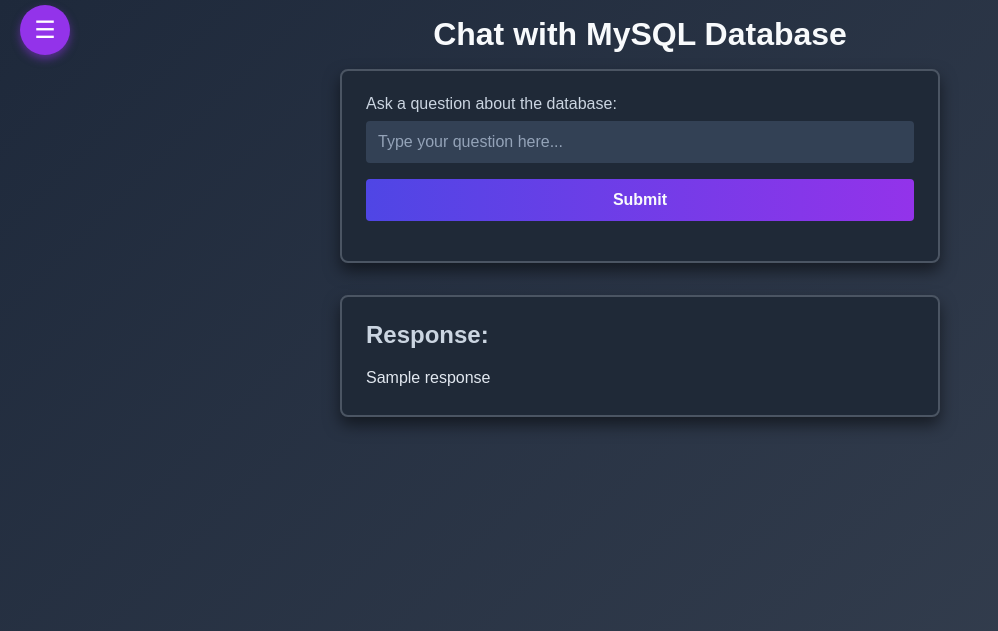
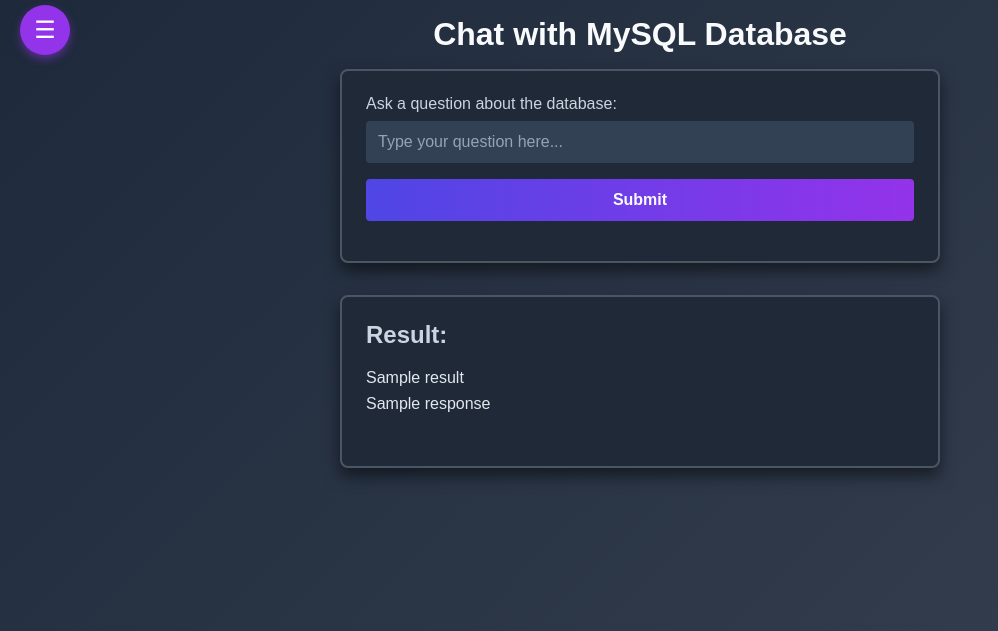
Before and after one commit to PR-HARIHARAN/LLM_Portal, a Flask app: template templates/index.html in a window 1280 px wide. Shown: the top 631 px of the page, without its empty margins (0-998 px from the left). Run offline with Flask 3, Linux system fonts and the light colour scheme; the template is opened without the code that fills it: most values are stand-ins (such as "Sample title", 1, 10 or a date in 2020); some libraries are stand-ins or nearby versions.

Commit message:
some cases of response handled

```diff
--- a/app.py
+++ b/app.py
@@ -75,9 +75,13 @@
     template = """below is the schema of MYSQL database, read the schema carefully about the table and column names. Also take care of table or column name case sensitivity.
     Finally answer user's question in the form of SQL query.
 
+
     {schema}
 
     Please only provide the SQL query and nothing else.
+
+    also if the question asks name or NAME or Name it should pickup 'Name' column of database
+    don't retrive portal_id only always retrive Name if portal_id is asked
 
     Example:
     question: how many subjects do we have in the database?
@@ -102,6 +106,11 @@
     template2 = """below is the schema of MYSQL database, read the schema carefully about the table and column names.
     Finally write a response in natural language by looking into the conversation and result.
 
+    1.don't remove anything from result show result
+    1.don't summarize about student data always show the data line by line .
+    2.like if the response is about 111 students give the response of each row in line by line
+
+
     {schema}
 
     Example:
@@ -109,6 +118,11 @@
     SQL query: SELECT COUNT(*) FROM studentsperformance;
     Result : [(111,)]
     Response: There are 111 students in the database.
+
+    question: show me students who completed ctps?
+    SQL query: SELECT NAME FROM studentsperformance WHERE completed_ctps=1;
+    Result : Names of students
+    Response: these are the students who completed ctps.
 
     your turn to write response in natural language:
     question: {question}
@@ -234,7 +248,7 @@
             L5 = request.form.get('L5')
             PDS = request.form.get('PDS')
 
-            # Update query
+            # Update the `completion_status` table
             query = """
                 UPDATE completion_status
                 SET CTPS = %s, L1 = %s, L2 = %s, L3 = %s, L4 = %s, L5 = %s, PDS = %s, last_edited = NOW()
@@ -242,6 +256,20 @@
             """
             cur = mysql.connection.cursor()
             cur.execute(query, (CTPS, L1, L2, L3, L4, L5, PDS))
+            mysql.connection.commit()
+
+            # Update the `completed_` columns in `studentperformance`
+            update_query = """
+                UPDATE studentsperformance
+                SET completed_CTPS = CASE WHEN CTPS >= %s THEN 1 ELSE 0 END,
+                    completed_L1 = CASE WHEN L1 >= %s THEN 1 ELSE 0 END,
+                    completed_L2 = CASE WHEN L2 >= %s THEN 1 ELSE 0 END,
+                    completed_L3 = CASE WHEN L3 >= %s THEN 1 ELSE 0 END,
+                    completed_L4 = CASE WHEN L4 >= %s THEN 1 ELSE 0 END,
+                    completed_L5 = CASE WHEN L5 >= %s THEN 1 ELSE 0 END,
+                    completed_PDS = CASE WHEN PDS >= %s THEN 1 ELSE 0 END
+            """
+            cur.execute(update_query, (CTPS, L1, L2, L3, L4, L5, PDS))
             mysql.connection.commit()
             cur.close()
 
@@ -255,6 +283,7 @@
         print(f"Error in completion_status: {e}")
         flash("An error occurred. Please try again later.", "danger")
         return redirect(url_for('login'))
+
 """
 @app.route('/llm', methods=['GET', 'POST'])
 def chat():
@@ -306,7 +335,8 @@
                                  question=question,
                                  query=query,
                                  result=result,
-                                 response=response)
+                                 response=response
+            )
         except Exception as e:
             print(f"Error in chat route: {e}")  # Added debugging
             flash(f"An error occurred: {e}", "danger")
--- a/templates/index.html
+++ b/templates/index.html
@@ -197,10 +197,11 @@
         </form>
 
         <!-- Add this new section for displaying the response -->
-        {% if response %}
+        {% if result %}
         <div class="response-container">
-            <h2>Response:</h2>
-            <p>{{ response }}</p>
+            <h2>Result:</h2>
+            <p>{{ result }}</p>
+            <p>{{response}}
         </div>
         {% endif %}
     </div>
```
